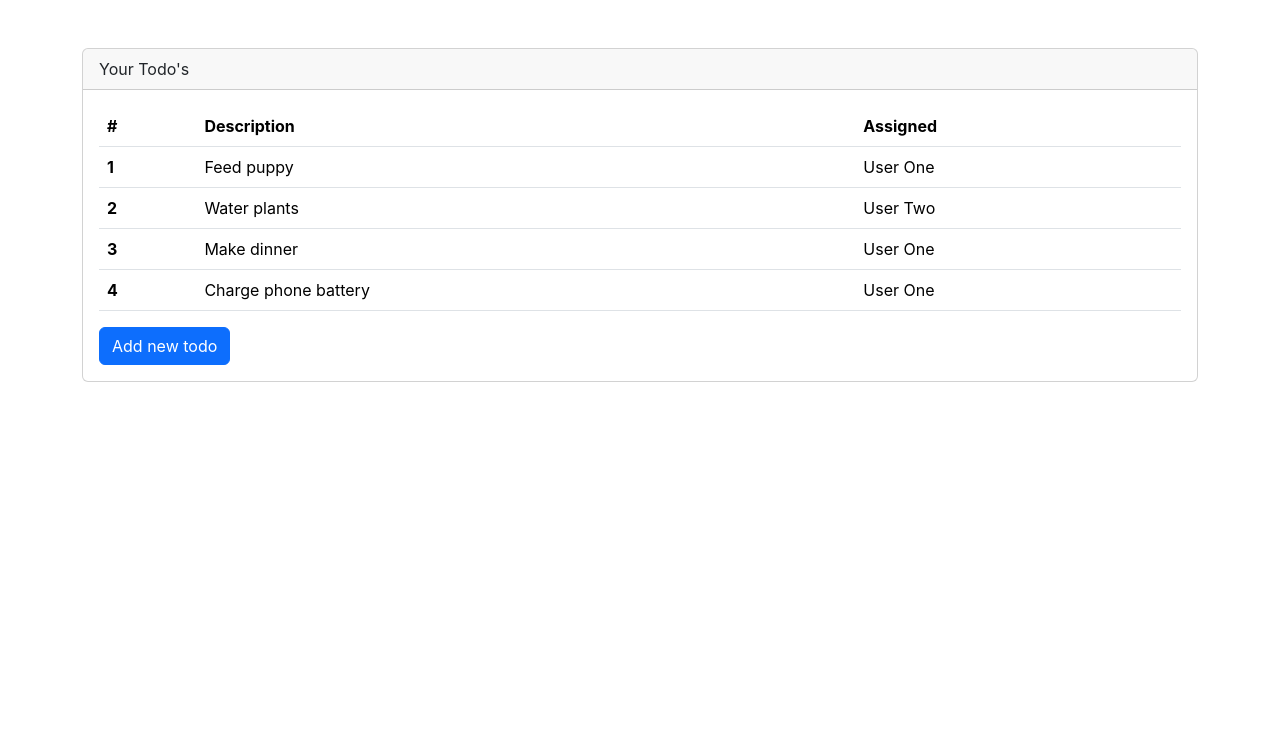
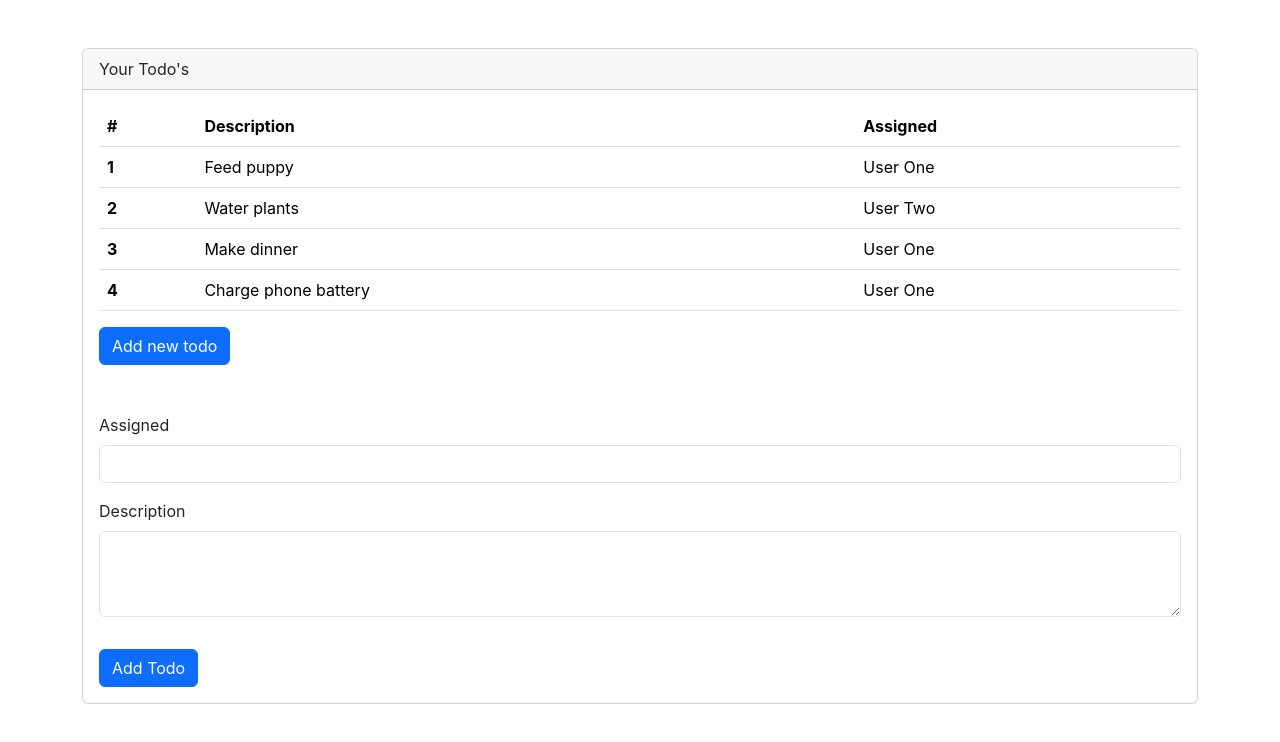
Before and after one commit to Ballarja/React-Training, a React (Create React App) app in the folder my-app/: page / in a window 1280 px wide. Shown: the top 742 px of the page. Built offline with nearby package versions, Linux system fonts and the light colour scheme.

Commit message:
Added NewTodoForm.js and added form to add todos to app

```diff
--- a/my-app/src/App.js
+++ b/my-app/src/App.js
@@ -1,6 +1,7 @@
 import React, {useState} from 'react';
 import './App.css';
 import TodoTable from './components/TodoTable';
+import NewTodoForm from './components/NewTodoForm';
 
 function App() {
 
@@ -34,6 +35,7 @@
            <button className="btn btn-primary" onClick={addTodo}>
               Add new todo
             </button>
+            <NewTodoForm/>
         </div>
       </div>
     </div>
--- /dev/null
+++ b/my-app/src/components/NewTodoForm.js
@@ -0,0 +1,23 @@
+import React from 'react';
+
+function NewTodoForm(){
+    return(
+        <div className='mt-5'>
+            <form>
+                <div className='mb-3'>
+                    <label className='form-label'>Assigned</label>
+                    <input type='text' className='form-control' required></input>
+                </div>
+                <div className='mb-3'>
+                    <label className='form-label'>Description</label>
+                    <textarea className='form-control' rows={3} required></textarea>
+                </div>
+                <button type='button' className='btn btn-primary mt-3'>Add Todo</button>
+            </form>
+        </div>
+    )
+
+}
+
+
+export default NewTodoForm;
```
